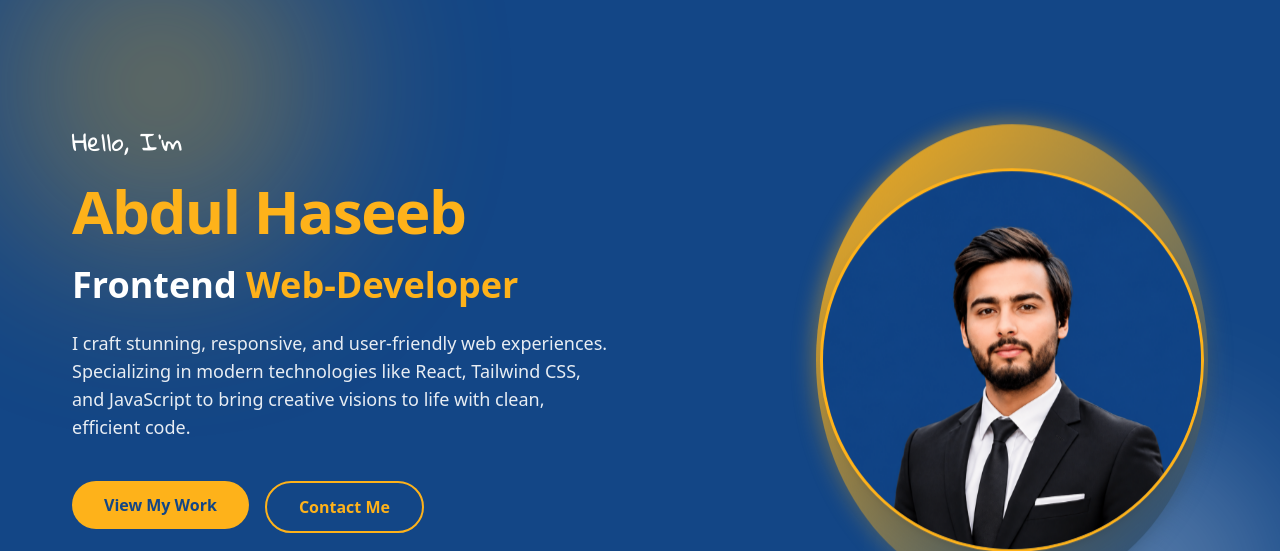
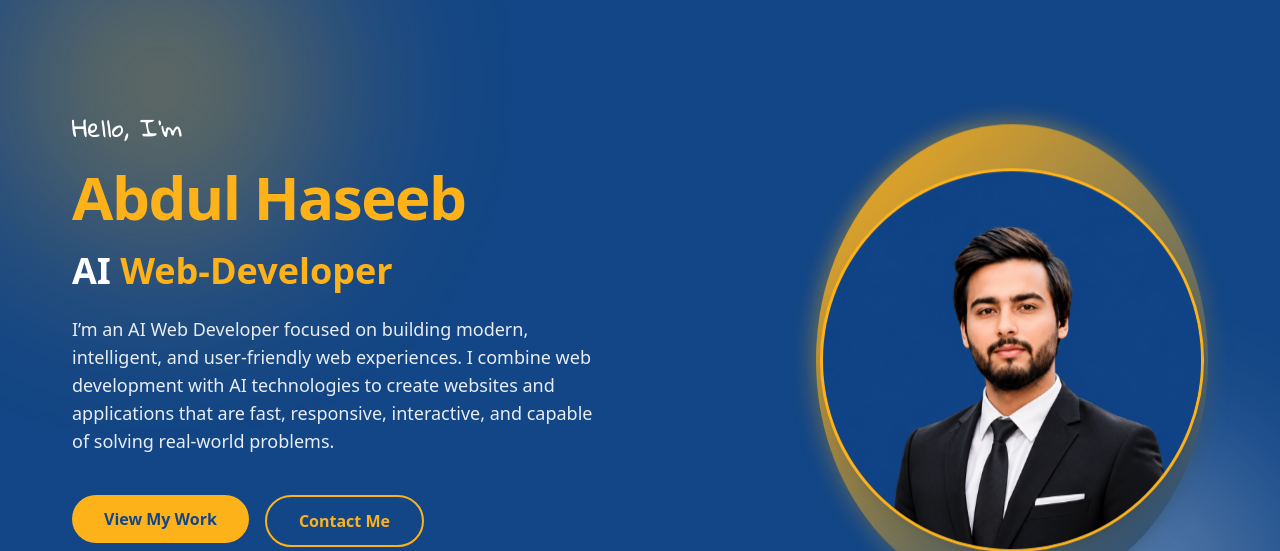
Before and after one commit to seebibhai/My-Portfolio, a plain HTML site: page index.html in a window 1280 px wide. Shown: the part 74-625 px from the top of the page. Drawn offline with nearby package versions, Linux system fonts and the light colour scheme; no server answers.

Commit message:
Update portfolio

```diff
--- a/index.html
+++ b/index.html
@@ -244,7 +244,7 @@
           <!-- Profession -->
           <div class="opacity-0 animate-fadeInRight delay-400">
             <h2 class="text-white font-semibold text-2xl sm:text-3xl md:text-4xl">
-              Frontend <span class="text-accent">Web-Developer</span>
+              AI <span class="text-accent">Web-Developer</span>
             </h2>
           </div>
 
@@ -252,9 +252,7 @@
           <div class="opacity-0 animate-fadeInRight delay-600">
             <p
               class="text-text text-sm lg:text-lg sm:text-lg md:text-xl leading-relaxed max-w-2xl mx-auto lg:mx-0 opacity-90">
-              I craft stunning, responsive, and user-friendly web experiences.
-              Specializing in modern technologies like React, Tailwind CSS, and JavaScript
-              to bring creative visions to life with clean, efficient code.
+              I’m an AI Web Developer focused on building modern, intelligent, and user-friendly web experiences. I combine web development with AI technologies to create websites and applications that are fast, responsive, interactive, and capable of solving real-world problems.
             </p>
           </div>
 
```
